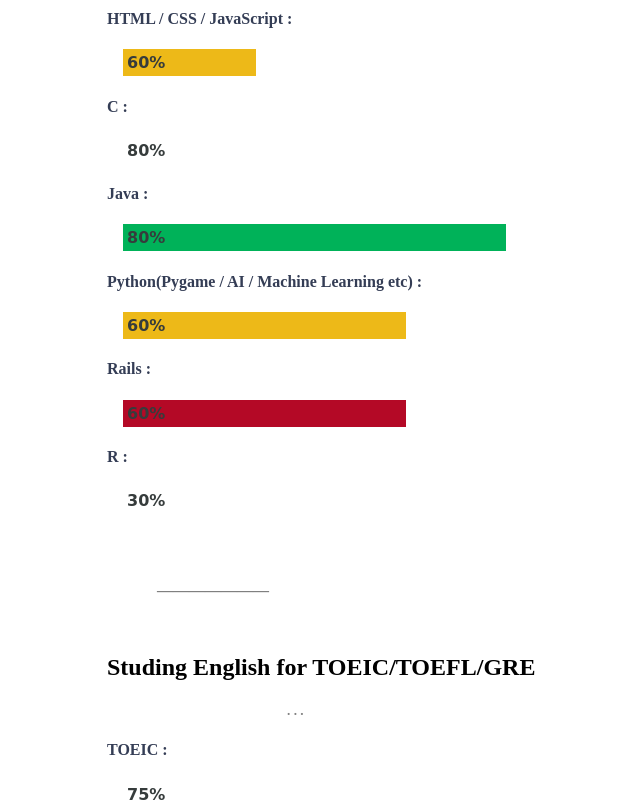
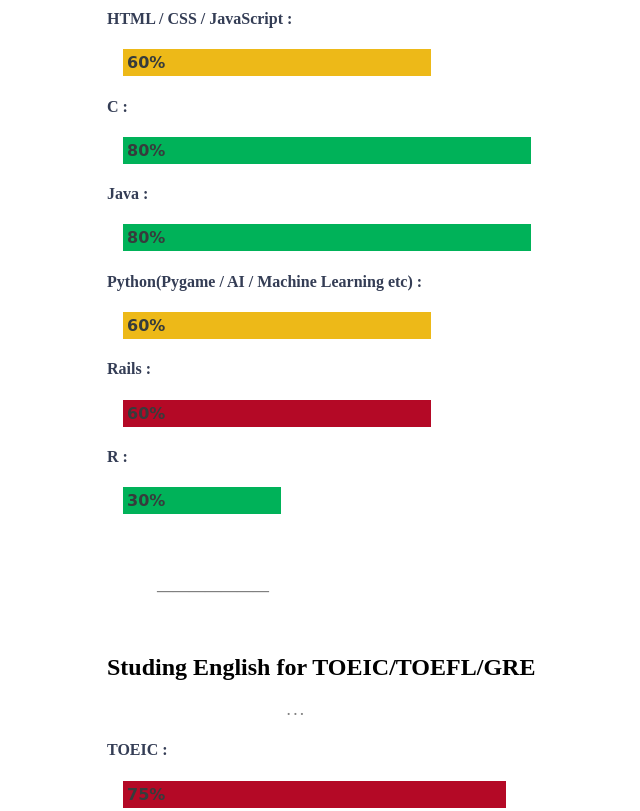
Before and after one commit to 08-RIKU-KAJIKAWA-24/mysite_goal, a plain HTML site: page index.html in a window 1280 px wide. Shown: the part 460-1271 px from the top of the page, without its empty margins (126-766 px from the left). Drawn offline with Linux system fonts and the light colour scheme.

Commit message:
Update stylesheet_goals.css

```diff
--- a/stylesheet_goals.css
+++ b/stylesheet_goals.css
@@ -132,22 +132,37 @@ body > .main{
 }
 
 .hcj{
-  max-width: 25%;
+  max-width: 60%;
   background: #edb918;
 }
 
+.c{
+  max-width: 80%;
+  background: #00B259;
+}
+
 .java{
-  max-width: 75%;
+  max-width: 80%;
   background: #00B259;
 }
 
 .python{
-  max-width: 55%;
+  max-width: 60%;
   background: #edb918;
 }
 
 .rails{
-  max-width: 55%;
+  max-width: 60%;
+  background: #b40926;
+}
+
+.r{
+  max-width: 30%;
+  background: #00B259;
+}
+
+.toeic{
+  max-width: 75%;
   background: #b40926;
 }
 
@@ -164,11 +179,6 @@ body > .main{
 .math{
   max-width: 90%;
   background: #00B259;
-}
-
-.computer{
-  max-width: 50%;
-  background: #edb918;
 }
 
 @keyframes bar-animation{
```
